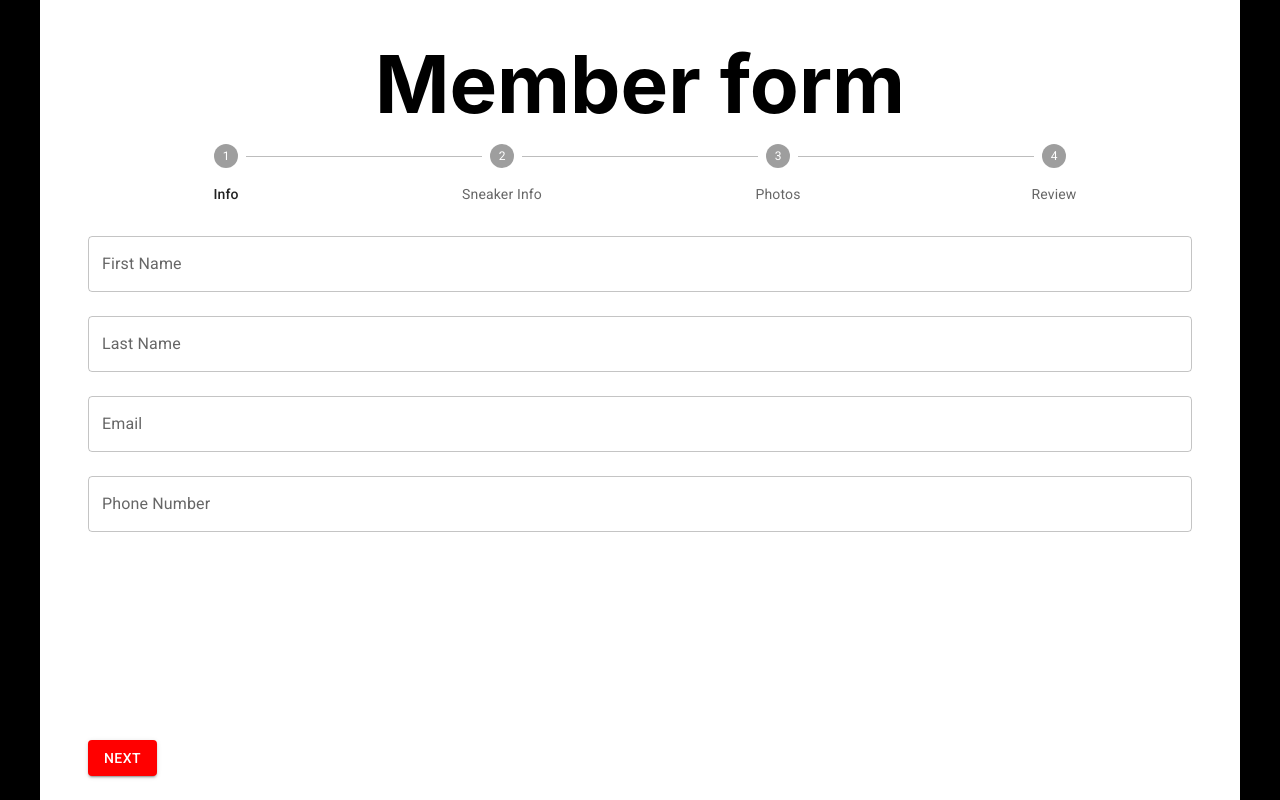
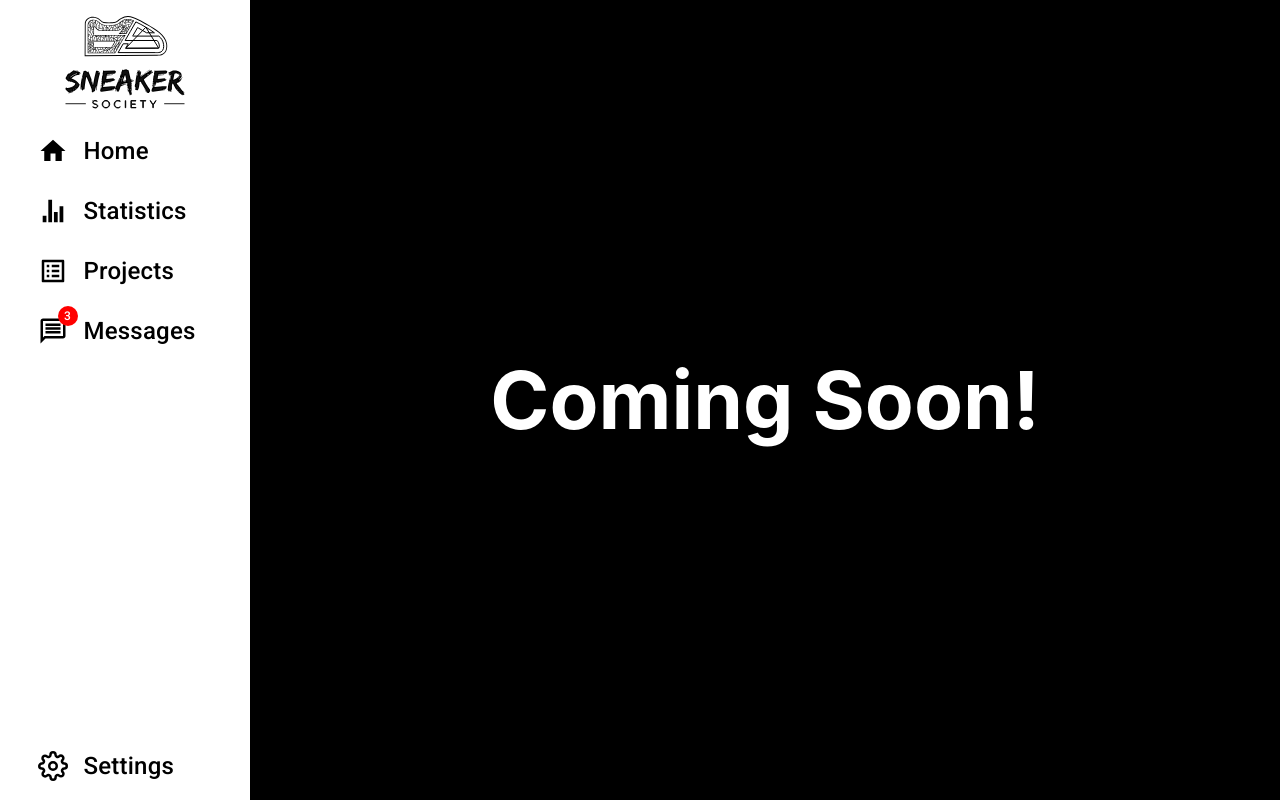
Before and after one commit to sneakersoceity/sneaker-society-web, a React (Create React App) app: page /member/stats in a window 1280 px wide. Built offline with nearby package versions, Linux system fonts and the light colour scheme; no server answers.

Commit message:
update layout

```diff
--- a/src/App.js
+++ b/src/App.js
@@ -8,9 +8,7 @@
 import Dashboard from "./components/Pages/Dashboard/Dashboard";
 import MemberDashboard from "./components/Pages/Members/Dashboard/MemberDashboard";
 import { useAuth } from "./auth/auth";
-const testUser = {
-  loggedIn: true,
-};
+import ComingSoon from "./components/Pages/ComingSoon/ComingSoon";
 
 const ProtectedRoute = ({ user, children, redirectPath }) => {
   if (!user?.loggedIn) {
@@ -25,17 +23,18 @@
   return (
     <div className="App">
       <Routes>
-        <Route element={<ProtectedRoute redirectPath="/login" />}>
-          <Route path="/" element={<Layout />} />
-        </Route>
         <Route path="/login" element={<LoginPage />} />
-        <Route path="/test" element={<TestApi />} />
-
-        <Route path="/member">
-          <Route element={<ProtectedRoute user={user} redirectPath="/login" />}>
-            <Route path="" element={<MemberDashboard />} />
+        <Route path="/" element={<Layout />}>
+          <Route path="/member">
+            <Route
+              element={<ProtectedRoute user={user} redirectPath="/login" />}
+            >
+              <Route path="" element={<MemberDashboard />} />
+            </Route>
+            <Route path=":memberId" element={<MemberIntakeForm />} />
+            <Route path="stats" element={<ComingSoon />} />
+            <Route exact path="projects" element={<ComingSoon />} />
           </Route>
-          <Route path=":memberId" element={<MemberIntakeForm />} />
         </Route>
       </Routes>
     </div>
--- a/src/components/Layout/Layout.js
+++ b/src/components/Layout/Layout.js
@@ -1,6 +1,6 @@
 import { Box } from "@mui/system";
 import React from "react";
-import Mysociety from "../Pages/Mysociety/Mysociety";
+import { Outlet } from "react-router-dom";
 import { Sidebar } from "./Sidebar";
 
 export default function Layout() {
@@ -21,13 +21,13 @@
       </Box>
       <Box
         sx={{
-          backgroundColor: "white",
+          backgroundColor: "green",
           width: "calc(100% - 250px)",
           float: "right",
           height: "100%",
         }}
       >
-        <Mysociety />
+        <Outlet />
       </Box>
     </Box>
   );
--- a/src/components/Layout/Sidebar.js
+++ b/src/components/Layout/Sidebar.js
@@ -1,4 +1,4 @@
-import { Badge, Box, Link, Stack, Typography } from "@mui/material";
+import { Badge, Box, Stack, Typography } from "@mui/material";
 import { ReactComponent as SSLogo } from "../../assets/white_logo.svg";
 import { GiConverseShoe } from "react-icons/gi";
 import { GrGroup } from "react-icons/gr";
@@ -7,11 +7,11 @@
 import { AiOutlineCompass } from "react-icons/ai";
 import { FiSettings } from "react-icons/fi";
 import { MdHome, MdListAlt, MdOutlineMessage } from "react-icons/md";
-import { useNavigate } from "react-router-dom";
+import { useNavigate, Link, Outlet } from "react-router-dom";
 import { getAuth, signOut } from "firebase/auth";
 import { useAuth } from "../../auth/auth";
 
-const SidebarLink = ({ text, Icon, notificationNumber, onClick }) => {
+const SidebarLink = ({ text, Icon, notificationNumber, onClick, link }) => {
   return (
     <Box
       sx={{
@@ -40,7 +40,13 @@
           },
         }}
       >
-        {text}
+        <Link
+          style={{ textDecoration: "none", color: "black" }}
+          to={link ? link : "/member"}
+        >
+          {text}
+        </Link>
+        {/* <Outlet /> */}
       </Typography>
     </Box>
   );
@@ -76,11 +82,16 @@
         <SSLogo width="60%" />
 
         <SidebarLink text="Home" Icon={MdHome} />
-        <SidebarLink text="Statistics" Icon={IoMdStats} />
-        {/* <SidebarLink text="Groups" notificationNumber={2} Icon={GrGroup} /> */}
-        <SidebarLink text="Projects" Icon={MdListAlt} />
+        <SidebarLink
+          text="Statistics"
+          Icon={IoMdStats}
+          link="/member/stats"
+        />
+        {/* <SidebarLink text="Groups" notificationNumber={2} Icon={GrGroup} />. */}
+        <SidebarLink text="Projects" Icon={MdListAlt} link="/member/projects" />
         <SidebarLink
           text="Messages"
+          link="/messages"
           notificationNumber={3}
           Icon={MdOutlineMessage}
         />
@@ -103,6 +114,7 @@
           <SidebarLink
             text="Settings"
             Icon={FiSettings}
+            link="login"
             onClick={handleLogout}
           />
         </Box>
--- /dev/null
+++ b/src/components/Pages/ComingSoon/ComingSoon.js
@@ -0,0 +1,37 @@
+import { Box, Stack, Typography } from "@mui/material";
+import { Container } from "@mui/system";
+import React from "react";
+
+const ComingSoon = () => {
+  return (
+    <>
+      <Box
+        sx={{
+          backgroundColor: "black",
+          width: "100%",
+          float: "right",
+          height: "100%",
+        }}
+      >
+        <Container
+          sx={{
+            height: "100vh",
+          }}
+        >
+          <Stack
+            spacing={2}
+            height="100%"
+            justifyContent="center"
+            alignItems="center"
+          >
+            <Typography variant="h1" color="white">
+              Coming Soon!
+            </Typography>
+          </Stack>
+        </Container>
+      </Box>
+    </>
+  );
+};
+
+export default ComingSoon;
--- a/src/components/Pages/Members/Dashboard/MemberDashboard.js
+++ b/src/components/Pages/Members/Dashboard/MemberDashboard.js
@@ -1,6 +1,5 @@
 import { Box, Typography, Grid, Stack } from "@mui/material";
 import { Container, fontWeight, height } from "@mui/system";
-import { Sidebar } from "../../../Layout/Sidebar";
 import React from "react";
 
 const StatusCard = ({ title, amount }) => (
@@ -156,21 +155,12 @@
 );
 
 const MemberDashboard = () => {
-
   return (
     <>
       <Box
         sx={{
-          width: "250px",
-          position: "absolute",
-        }}
-      >
-        <Sidebar />
-      </Box>
-      <Box
-        sx={{
           backgroundColor: "black",
-          width: "calc(100% - 250px)",
+          width: "100%",
           float: "right",
           height: "100%",
         }}
```
